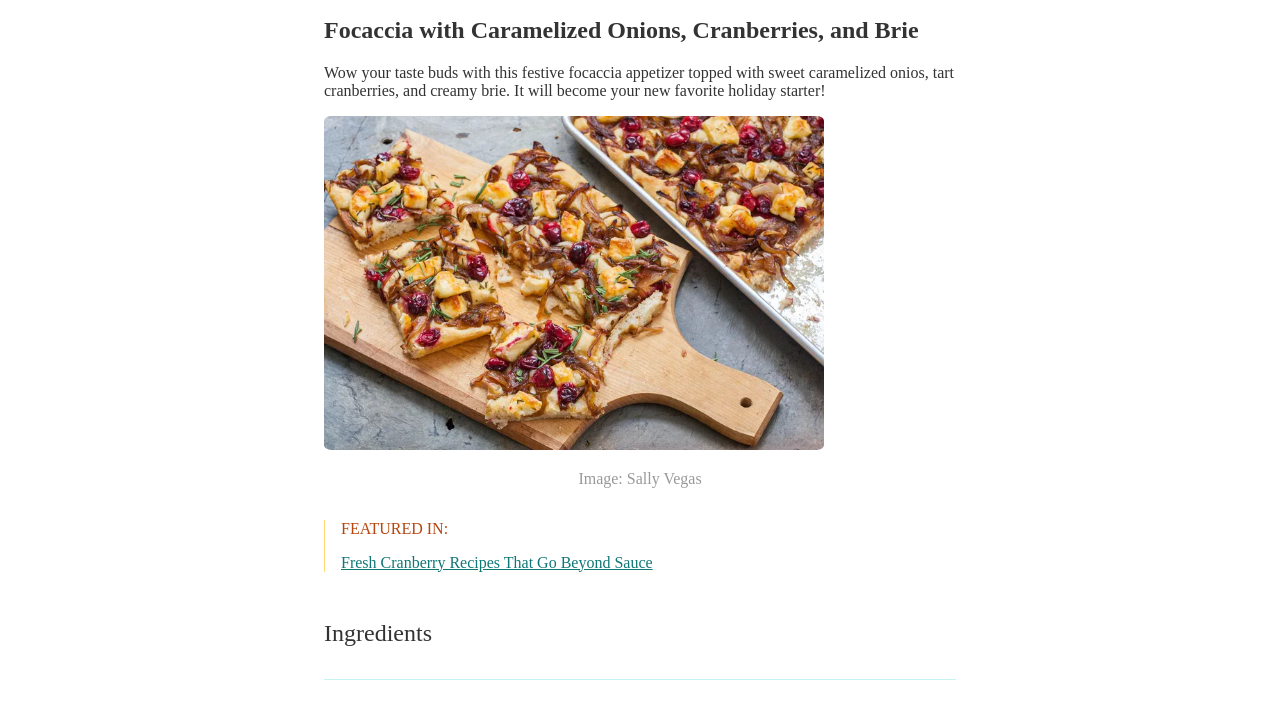
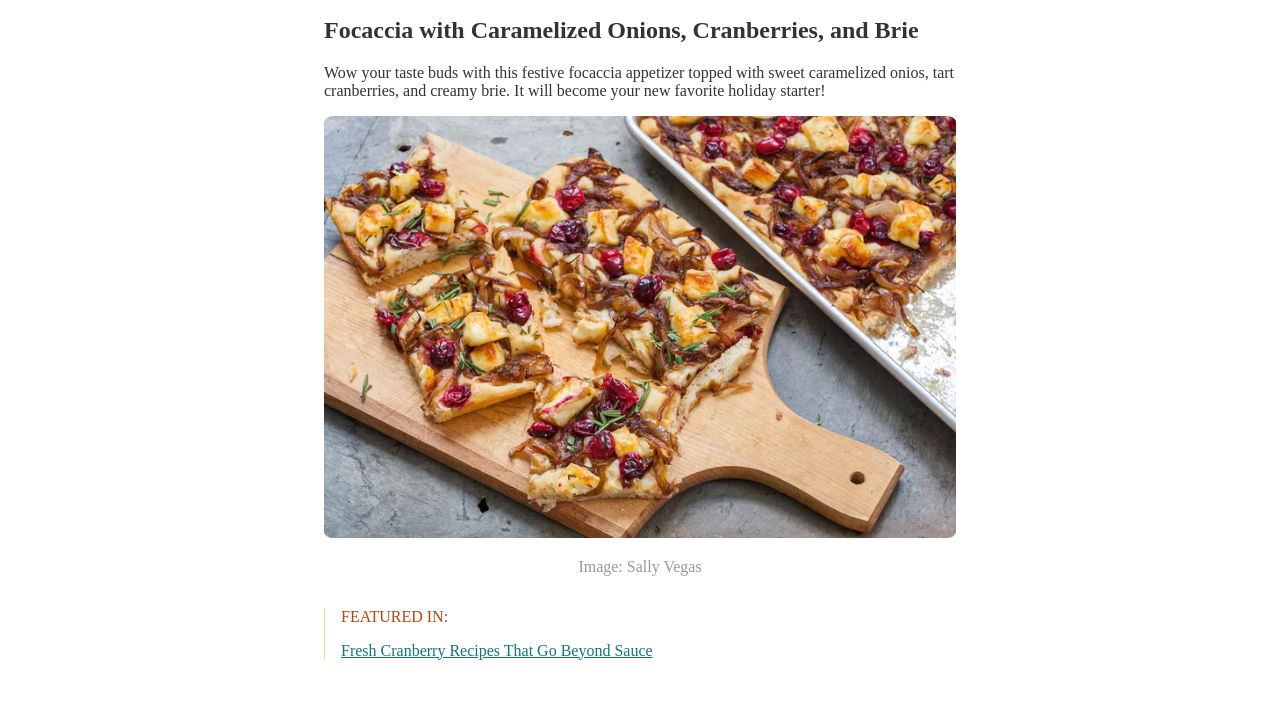
Before and after one commit to GianmariaRicciolini/L3-S1, a plain HTML site: page Index.html in a window 1280 px wide. Shown: the part 90-791 px from the top of the page. Drawn offline with Linux system fonts and the light colour scheme.

Commit message:
img-focaccia-fixed

```diff
--- a/assets/style.css
+++ b/assets/style.css
@@ -10,7 +10,7 @@ body {
 }
 .focaccia {
   height: auto;
-  width: 500px;
+  width: 100%;
   border-radius: 1.5%;
 }
 .document {
```
Also changed, not shown: Index.html (+0 -10 lines).
